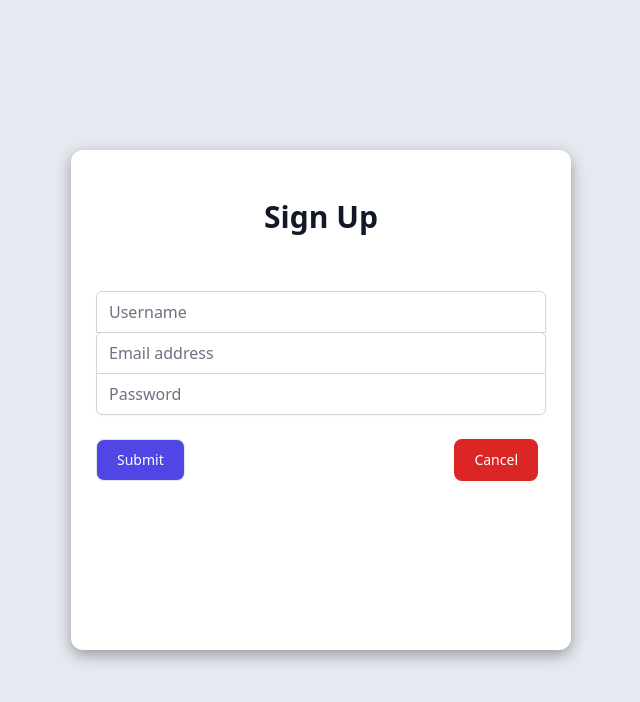
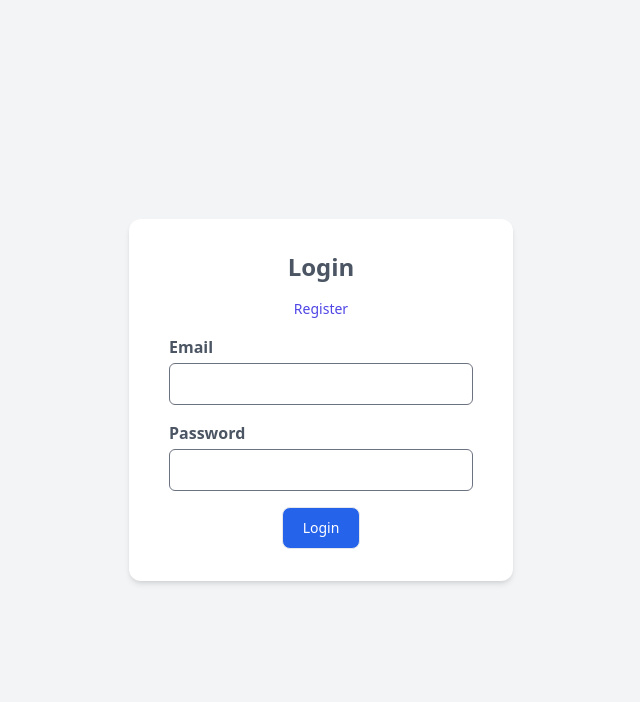
Before and after one commit to MentorAliu/cmhs, a React (Create React App) app in the folder client/: page /login in a window 1280 px wide. Shown: the top 702 px of the page, without its empty margins (319-959 px from the left). Built offline with nearby package versions, Linux system fonts and the light colour scheme; what tw-elements would draw is missing.

Commit message:
changed login and register form UI

```diff
--- a/client/src/App.js
+++ b/client/src/App.js
@@ -1,12 +1,20 @@
 import React from "react";
+import { Routes, Route } from "react-router-dom";
+import IsAuthenticated from "./components/MainPage/UI/IsAuthenticated";
 import Authentication from "./components/LandingPage/Authentication";
-// import Landing from "./components/LandingPage/Landing";
+import Login from "./components/LandingPage/Login";
+import Register from "./components/LandingPage/Register";
 
 const App = () => {
   return (
     <>
-      {/* <Landing /> */}
-      <Authentication />
+      <Routes>
+        <Route path="/" element={<Authentication />} />
+        <Route path="/login" element={<Login />} />
+        <Route path="/register" element={<Register />} />
+
+        <Route path="/register" element={<Register />} />
+      </Routes>
     </>
   );
 };
--- a/client/src/components/LandingPage/Authentication.js
+++ b/client/src/components/LandingPage/Authentication.js
@@ -1,13 +1,11 @@
-import React, { useState } from "react";
-// import Login from "./Login";
-import Register from "./Register";
-import axios from "axios";
+import React from "react";
+import Landing from "./Landing";
+import Login from "./Login";
 
 const Authentication = () => {
   return (
     <>
-      <Register />
-      {/* <Login /> */}
+      <Landing />
     </>
   );
 };
--- a/client/src/components/LandingPage/Login.js
+++ b/client/src/components/LandingPage/Login.js
@@ -1,86 +1,70 @@
-import React, { useEffect, useState } from "react";
+import React, { useState } from "react";
 import ButtonSubmit from "../MainPage/ReusableComponents/ButtonSubmit";
-import { useNavigate } from "react-router-dom";
-import ButtonCancel from "../MainPage/ReusableComponents/ButtonCancel";
-import { useForm } from "react-hook-form";
-import axios from "axios";
-import Modal from "../MainPage/ReusableComponents/Modal";
+import { Link, useNavigate } from "react-router-dom";
 
 const Login = () => {
-  const navigateRegister = useNavigate();
-  const [login, setLogin] = useState({});
+  const submitNavigate = useNavigate();
+  const [email, setEmail] = useState("");
+  const [password, setPassword] = useState("");
 
-  const {
-    register,
-    formState: { errors },
-    handleSubmit,
-    reset,
-  } = useForm();
-
-  const submitHandler = (data, event) => {
+  const submitHandler = (event) => {
     event.preventDefault();
-    reset();
-    setLogin(data);
+    submitNavigate("/");
   };
 
   return (
-    <>
-      <Modal>
-        <div>
-          <h2 className="mt-6 text-center text-3xl font-extrabold text-gray-900">
-            Sign in to your account
-          </h2>
-        </div>
-        <form
-          className="mt-8 space-y-6"
-          onSubmit={handleSubmit(submitHandler)}
-        >
-          <input type="hidden" name="remember" defaultValue="true" />
-          <div className="rounded-md shadow-sm -space-y-px">
+    <div className="h-screen  flex justify-center items-center w-full bg-gray-100">
+      <form onSubmit={submitHandler}>
+        <div className="bg-white px-10 py-8 rounded-xl w-screen shadow-md max-w-sm">
+          <div className="space-y-4">
+            <h1 className="text-center text-2xl font-semibold text-gray-600">
+              Login
+            </h1>
+            <p class="mt-2 text-center text-sm text-gray-600 max-w">
+              <Link
+                to={"/register"}
+                class="font-medium text-indigo-600 hover:text-indigo-500 focus:outline-none focus:ring-2 focus:ring-indigo-500"
+              >
+                Register
+              </Link>
+            </p>
             <div>
-              <label htmlFor="email-address" className="sr-only">
-                Email address
+              <label
+                htmlFor="email"
+                className="block mb-1 text-gray-600 font-semibold"
+              >
+                Email
               </label>
               <input
-                id="email-address"
-                name="email"
                 type="email"
-                autoComplete="email"
-                required
-                className="appearance-none rounded-none relative block w-full px-3 py-2 border border-gray-300 placeholder-gray-500 text-gray-900 rounded-t-md focus:outline-none focus:ring-indigo-500 focus:border-indigo-500 focus:z-10 sm:text-sm"
-                placeholder="Email address"
-                {...register("email")}
+                id="email"
+                className="px-4 py-2 outline-none rounded-md w-full"
+                onChange={(e) => setEmail(e.target.value)}
+                value={email}
               />
             </div>
             <div>
-              <label htmlFor="password" className="sr-only">
+              <label
+                htmlFor="password"
+                className="block mb-1 text-gray-600 font-semibold"
+              >
                 Password
               </label>
               <input
+                type="password"
                 id="password"
-                name="password"
-                type="password"
-                autoComplete="current-password"
-                required
-                className="appearance-none rounded-none relative block w-full px-3 py-2 border border-gray-300 placeholder-gray-500 text-gray-900 rounded-b-md focus:outline-none focus:ring-indigo-500 focus:border-indigo-500 focus:z-10 sm:text-sm"
-                placeholder="Password"
-                {...register("password")}
+                className="px-4 py-2 outline-none rounded-md w-full"
+                onChange={(e) => setPassword(e.target.value)}
+                value={password}
               />
             </div>
           </div>
-
-          <div className="flex justify-between">
-            <ButtonSubmit>Sign in</ButtonSubmit>
-            <ButtonCancel
-              onClick={() => navigateRegister("/register")}
-              className="group relative w-1/2 flex justify-center py-2 px-4 border border-transparent text-sm font-medium rounded-md text-white bg-red-500 hover:bg-red-700 focus:outline-none focus:ring-2 focus:ring-offset-2 focus:ring-indigo-500"
-            >
-              Register
-            </ButtonCancel>
+          <div className="mt-4 flex justify-around content-center align">
+            <ButtonSubmit>Login</ButtonSubmit>
           </div>
-        </form>
-      </Modal>
-    </>
+        </div>
+      </form>
+    </div>
   );
 };
 export default Login;
--- a/client/src/components/LandingPage/Register.js
+++ b/client/src/components/LandingPage/Register.js
@@ -1,100 +1,97 @@
-import Modal from "../MainPage/ReusableComponents/Modal";
-import { useNavigate } from "react-router-dom";
+import { Link, useNavigate } from "react-router-dom";
 import ButtonSubmit from "../MainPage/ReusableComponents/ButtonSubmit";
-import ButtonCancel from "../MainPage/ReusableComponents/ButtonCancel";
 import React, { useState } from "react";
 import axios from "axios";
 
 const Register = () => {
-  const navigateLogin = useNavigate();
+  const submitNavigate = useNavigate();
+
   const [username, setUsername] = useState("");
   const [email, setEmail] = useState("");
   const [password, setPassword] = useState("");
 
   const handleSubmit = async (event) => {
     event.preventDefault();
-
-    await axios.post("http://localhost:3001/api/register", {
-      headers: {
-        "Content-Type": "application/json",
-      },
-      body: JSON.stringify({
+    const response = await axios.post(
+      "http://127.0.0.1:8800/api/auth/register",
+      {
         email,
         password,
         username,
-      }),
-    });
-
-    // reset();
+      }
+    );
+    console.log(response);
   };
 
   return (
-    <Modal>
-      <h2 className="mt-6 text-center text-3xl font-extrabold text-gray-900">
-        Sign Up
-      </h2>
-
-      <form className="mt-8 space-y-6" method="POST" onSubmit={handleSubmit}>
-        <input type="hidden" name="remember" defaultValue="true" />
-        <div className="rounded-md shadow-sm -space-y-px">
+    <div className="h-screen  flex justify-center items-center w-full bg-gray-100">
+      <form onSubmit={handleSubmit}>
+        <div className="bg-white px-10 py-8 rounded-xl w-screen shadow-md max-w-sm">
+          <div className="space-y-4">
+            <h1 className="text-center text-2xl font-semibold text-gray-600">
+              Register
+            </h1>
+            <p className="mt-2 text-center text-sm text-gray-600 max-w">
+              Already registered?
+              <Link
+                to={"/login"}
+                className="font-medium text-indigo-600 hover:text-indigo-500 focus:outline-none focus:ring-2 focus:ring-indigo-500"
+              >
+                Sign in
+              </Link>
+            </p>
             <div>
-            <label htmlFor="userName" className="sr-only">
+              <label
+                htmlFor="username"
+                className="block mb-1 text-gray-600 font-semibold"
+              >
                 Username
               </label>
               <input
-              id="userName"
-              name="userName"
                 type="text"
-              autoComplete="username"
-              required
-              className="appearance-none rounded-none relative block w-full px-3 py-2 border border-gray-300 placeholder-gray-500 text-gray-900 rounded-t-md focus:outline-none focus:ring-indigo-500 focus:border-indigo-500 focus:z-10 sm:text-sm"
-              placeholder="Username"
+                id="username"
+                className="px-4 py-2 outline-none rounded-md w-full"
                 onChange={(e) => setUsername(e.target.value)}
                 value={username}
               />
             </div>
             <div>
-            <label htmlFor="email-address" className="sr-only">
-              Email address
+              <label
+                htmlFor="email"
+                className="block mb-1 text-gray-600 font-semibold"
+              >
+                Email
               </label>
               <input
-              id="email-address"
-              name="email"
                 type="email"
-              autoComplete="email"
-              required
-              className="appearance-none rounded-none relative block w-full px-3 py-2 border border-gray-300 placeholder-gray-500 text-gray-900 rounded-t-md focus:outline-none focus:ring-indigo-500 focus:border-indigo-500 focus:z-10 sm:text-sm"
-              placeholder="Email address"
+                id="email"
+                className="px-4 py-2 outline-none rounded-md w-full"
                 onChange={(e) => setEmail(e.target.value)}
                 value={email}
               />
             </div>
             <div>
-            <label htmlFor="password" className="sr-only">
+              <label
+                htmlFor="password"
+                className="block mb-1 text-gray-600 font-semibold"
+              >
                 Password
               </label>
               <input
+                type="password"
                 id="password"
-              name="password"
-              type="password"
-              autoComplete="current-password"
-              required
-              className="appearance-none rounded-none relative block w-full px-3 py-2 border border-gray-300 placeholder-gray-500 text-gray-900 rounded-b-md focus:outline-none focus:ring-indigo-500 focus:border-indigo-500 focus:z-10 sm:text-sm"
-              placeholder="Password"
+                className="px-4 py-2 outline-none rounded-md w-full"
                 onChange={(e) => setPassword(e.target.value)}
                 value={password}
               />
             </div>
           </div>
-
-        <div className="flex justify-between">
-          <ButtonSubmit>Submit</ButtonSubmit>
-          <ButtonCancel onClick={() => navigateLogin("/login")}>
-            Cancel
-          </ButtonCancel>
+          <div className="mt-4 flex justify-around content-center align">
+            <ButtonSubmit onSubmit={handleSubmit}>Register</ButtonSubmit>
+          </div>
         </div>
       </form>
-    </Modal>
+    </div>
   );
 };
 
--- a/client/src/components/MainPage/ReusableComponents/ButtonSubmit.js
+++ b/client/src/components/MainPage/ReusableComponents/ButtonSubmit.js
@@ -4,7 +4,7 @@ const ButtonSubmit = (props) => {
   return (
     <button
       type={props.type || "submit"}
-      className="text-white bg-indigo-600 hover:bg-gray-100 focus:ring-4 focus:ring-gray-300 rounded-lg border border-gray-200 text-sm font-medium px-5 py-2.5 hover:text-gray-900 focus:z-10 dark:bg-gray-700 dark:text-gray-300 dark:border-gray-500 dark:hover:text-white dark:hover:bg-gray-600"
+      className="text-white bg-blue-600 hover:bg-blue-500 focus:ring-4 focus:ring-gray-300 rounded-lg border border-gray-200 text-sm font-medium px-5 py-2.5  focus:z-10 dark:bg-gray-700 dark:text-gray-300 dark:border-gray-500 dark:hover:text-white dark:hover:bg-gray-600"
     >
       {props.children}
     </button>
--- a/client/src/index.js
+++ b/client/src/index.js
@@ -3,9 +3,6 @@ import ReactDOM from "react-dom";
 import { BrowserRouter } from "react-router-dom";
 import "./index.css";
 import App from "./App";
-
-
-
 
 ReactDOM.render(
   <BrowserRouter>
```
Also changed, not shown: client/src/components/MainPage/UI/IsAuthenticated.js (+5 -17 lines), 2 other files (tests, documents, lock files or other folders). Lines whose indentation alone changed are shown as unchanged.
